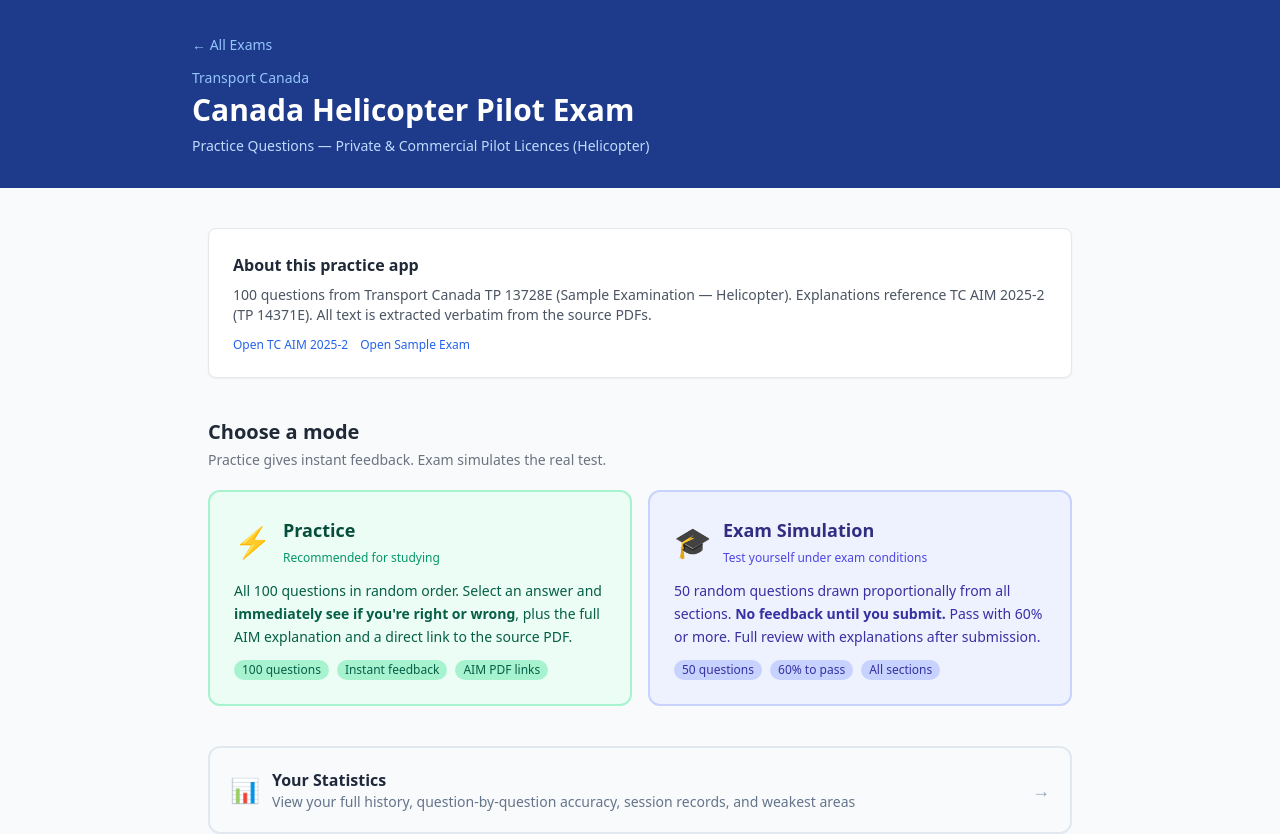
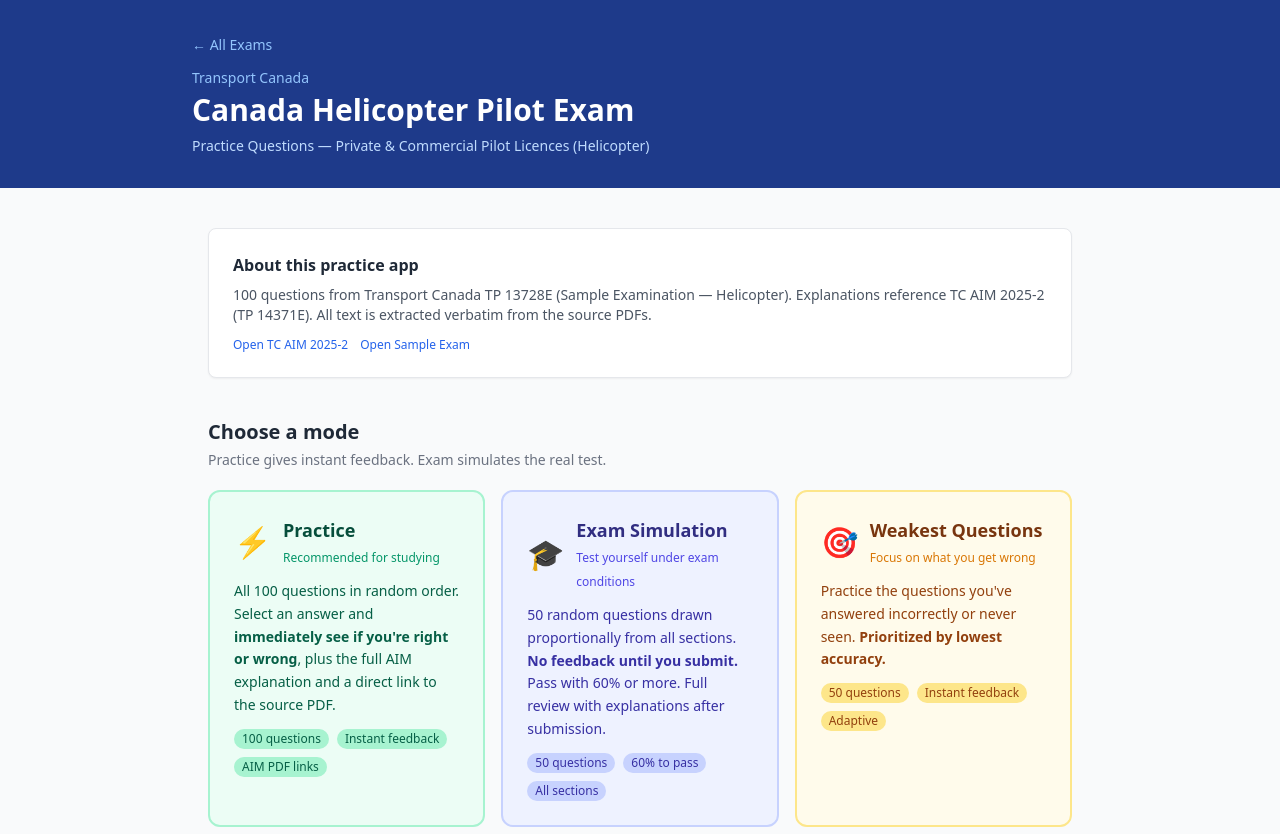
Before and after one commit to JMarquesG/CanadaExams, a Next.js app in the folder apps/quiz/: page /helicopter in a window 1280 px wide. Shown: the top 834 px of the page. Built offline with nearby package versions, Linux system fonts and the light colour scheme.

Commit message:
feat: weakest question exam

```diff
--- a/apps/quiz/src/app/helicopter/page.tsx
+++ b/apps/quiz/src/app/helicopter/page.tsx
@@ -1,7 +1,9 @@
 "use client";
 
+import { useState, useEffect } from "react";
 import Link from "next/link";
 import { SECTIONS, questions } from "@/data/questions";
+import { loadStats, getWeakQuestionIds } from "@/lib/stats";
 
 export default function HelicopterHomePage() {
   const totalQuestions = questions.length;
@@ -9,6 +11,16 @@
     section,
     count: questions.filter((q) => q.section === section).length,
   }));
+
+  const [weakCount, setWeakCount] = useState(0);
+  const [weakIds, setWeakIds] = useState<number[]>([]);
+
+  useEffect(() => {
+    const stats = loadStats();
+    const ids = getWeakQuestionIds(stats, questions.map((q) => q.id), 50);
+    setWeakIds(ids);
+    setWeakCount(ids.length);
+  }, []);
 
   return (
     <div className="min-h-screen bg-gray-50">
@@ -68,7 +80,7 @@
           Practice gives instant feedback. Exam simulates the real test.
         </p>
 
-        <div className="grid grid-cols-1 md:grid-cols-2 gap-4 mb-10">
+        <div className="grid grid-cols-1 md:grid-cols-2 lg:grid-cols-3 gap-4 mb-10">
           {/* ── Practice ── */}
           <Link href="/helicopter/quiz?mode=practice" className="group">
             <div className="bg-emerald-50 rounded-xl border-2 border-emerald-200 p-6 hover:border-emerald-500 hover:shadow-md transition-all cursor-pointer h-full">
@@ -136,6 +148,48 @@
               </div>
             </div>
           </Link>
+
+          {/* ── Weakest Questions ── */}
+          {weakCount > 0 ? (
+            <Link href={`/helicopter/quiz?mode=practice&weak=${weakIds.join(",")}`} className="group">
+              <div className="bg-amber-50 rounded-xl border-2 border-amber-200 p-6 hover:border-amber-500 hover:shadow-md transition-all cursor-pointer h-full">
+                <div className="flex items-center gap-3 mb-3">
+                  <span className="text-3xl">🎯</span>
+                  <div>
+                    <h3 className="font-bold text-amber-900 text-lg group-hover:text-amber-700">
+                      Weakest Questions
+                    </h3>
+                    <span className="text-xs text-amber-600 font-medium">
+                      Focus on what you get wrong
+                    </span>
+                  </div>
+                </div>
+                <p className="text-sm text-amber-800 mb-3 leading-relaxed">
+                  Practice the questions you&apos;ve answered incorrectly or
+                  never seen. <strong>Prioritized by lowest accuracy.</strong>
+                </p>
+                <div className="flex flex-wrap gap-2">
+                  <span className="text-xs bg-amber-200 text-amber-800 px-2 py-0.5 rounded-full">
+                    {weakCount} questions
+                  </span>
+                  <span className="text-xs bg-amber-200 text-amber-800 px-2 py-0.5 rounded-full">
+                    Instant feedback
+                  </span>
+                  <span className="text-xs bg-amber-200 text-amber-800 px-2 py-0.5 rounded-full">
+                    Adaptive
+                  </span>
+                </div>
+              </div>
+            </Link>
+          ) : (
+            <div className="bg-gray-50 rounded-xl border-2 border-dashed border-gray-200 p-6 flex flex-col items-center justify-center text-center h-full">
+              <span className="text-3xl mb-2">🎯</span>
+              <h3 className="font-bold text-gray-400 text-lg">Weakest Questions</h3>
+              <p className="text-sm text-gray-400 mt-1">
+                Complete a practice or exam first to unlock this mode
+              </p>
+            </div>
+          )}
         </div>
 
         {/* ── STATISTICS ──────────────────────────────────────────── */}
--- a/apps/quiz/src/app/helicopter/quiz/page.tsx
+++ b/apps/quiz/src/app/helicopter/quiz/page.tsx
@@ -10,8 +10,10 @@
   const searchParams = useSearchParams();
   const mode = searchParams.get("mode") ?? "all";
   const sessionId = searchParams.get("session") ?? undefined;
+  const weakParam = searchParams.get("weak");
+  const weakIds = weakParam ? weakParam.split(",").map(Number).filter(Boolean) : undefined;
 
-  if (mode === "practice") return <PracticeClient sessionId={sessionId} />;
+  if (mode === "practice") return <PracticeClient sessionId={sessionId} weakIds={weakIds} />;
   if (mode === "exam") return <ExamClient sessionId={sessionId} />;
   return <QuizClient sessionId={sessionId} />;
 }
--- a/apps/quiz/src/app/pstar/page.tsx
+++ b/apps/quiz/src/app/pstar/page.tsx
@@ -1,7 +1,9 @@
 "use client";
 
+import { useState, useEffect } from "react";
 import Link from "next/link";
 import { PSTAR_SECTIONS, pstarQuestions } from "@/data/pstar-questions";
+import { loadPstarStats, getWeakQuestionIds } from "@/lib/stats";
 
 export default function PstarHomePage() {
   const totalQuestions = pstarQuestions.length;
@@ -9,6 +11,16 @@
     section,
     count: pstarQuestions.filter((q) => q.section === section).length,
   }));
+
+  const [weakCount, setWeakCount] = useState(0);
+  const [weakIds, setWeakIds] = useState<number[]>([]);
+
+  useEffect(() => {
+    const stats = loadPstarStats();
+    const ids = getWeakQuestionIds(stats, pstarQuestions.map((q) => q.id), 50);
+    setWeakIds(ids);
+    setWeakCount(ids.length);
+  }, []);
 
   const sectionIcons: Record<string, string> = {
     "Collision Avoidance": "🔀",
@@ -116,7 +128,7 @@
           Practice gives instant feedback. Exam simulates the real test.
         </p>
 
-        <div className="grid grid-cols-1 md:grid-cols-2 gap-4 mb-10">
+        <div className="grid grid-cols-1 md:grid-cols-2 lg:grid-cols-3 gap-4 mb-10">
           {/* ── Practice ── */}
           <Link href="/pstar/quiz?mode=practice" className="group">
             <div className="bg-emerald-50 rounded-xl border-2 border-emerald-200 p-6 hover:border-emerald-500 hover:shadow-md transition-all cursor-pointer h-full">
@@ -183,6 +195,48 @@
               </div>
             </div>
           </Link>
+
+          {/* ── Weakest Questions ── */}
+          {weakCount > 0 ? (
+            <Link href={`/pstar/quiz?mode=practice&weak=${weakIds.join(",")}`} className="group">
+              <div className="bg-amber-50 rounded-xl border-2 border-amber-200 p-6 hover:border-amber-500 hover:shadow-md transition-all cursor-pointer h-full">
+                <div className="flex items-center gap-3 mb-3">
+                  <span className="text-3xl">🎯</span>
+                  <div>
+                    <h3 className="font-bold text-amber-900 text-lg group-hover:text-amber-700">
+                      Weakest Questions
+                    </h3>
+                    <span className="text-xs text-amber-600 font-medium">
+                      Focus on what you get wrong
+                    </span>
+                  </div>
+                </div>
+                <p className="text-sm text-amber-800 mb-3 leading-relaxed">
+                  Practice the questions you&apos;ve answered incorrectly or
+                  never seen. <strong>Prioritized by lowest accuracy.</strong>
+                </p>
+                <div className="flex flex-wrap gap-2">
+                  <span className="text-xs bg-amber-200 text-amber-800 px-2 py-0.5 rounded-full">
+                    {weakCount} questions
+                  </span>
+                  <span className="text-xs bg-amber-200 text-amber-800 px-2 py-0.5 rounded-full">
+                    Instant feedback
+                  </span>
+                  <span className="text-xs bg-amber-200 text-amber-800 px-2 py-0.5 rounded-full">
+                    Adaptive
+                  </span>
+                </div>
+              </div>
+            </Link>
+          ) : (
+            <div className="bg-gray-50 rounded-xl border-2 border-dashed border-gray-200 p-6 flex flex-col items-center justify-center text-center h-full">
+              <span className="text-3xl mb-2">🎯</span>
+              <h3 className="font-bold text-gray-400 text-lg">Weakest Questions</h3>
+              <p className="text-sm text-gray-400 mt-1">
+                Complete a practice or exam first to unlock this mode
+              </p>
+            </div>
+          )}
         </div>
 
         {/* ── STATISTICS ──────────────────────────────────────────── */}
--- a/apps/quiz/src/app/pstar/quiz/page.tsx
+++ b/apps/quiz/src/app/pstar/quiz/page.tsx
@@ -10,8 +10,10 @@
   const searchParams = useSearchParams();
   const mode = searchParams.get("mode") ?? "all";
   const sessionId = searchParams.get("session") ?? undefined;
+  const weakParam = searchParams.get("weak");
+  const weakIds = weakParam ? weakParam.split(",").map(Number).filter(Boolean) : undefined;
 
-  if (mode === "practice") return <PstarPracticeClient sessionId={sessionId} />;
+  if (mode === "practice") return <PstarPracticeClient sessionId={sessionId} weakIds={weakIds} />;
   if (mode === "exam") return <PstarExamClient sessionId={sessionId} />;
   return <PstarQuizClient sessionId={sessionId} />;
 }
--- a/apps/quiz/src/components/PracticeClient.tsx
+++ b/apps/quiz/src/components/PracticeClient.tsx
@@ -24,7 +24,7 @@
 type AnswerRecord = { selected: number; correct: boolean };
 type ReviewFilter = "all" | "correct" | "incorrect";
 
-export default function PracticeClient({ sessionId: resumeSessionId }: { sessionId?: string }) {
+export default function PracticeClient({ sessionId: resumeSessionId, weakIds }: { sessionId?: string; weakIds?: number[] }) {
   const [quiz, setQuiz] = useState<Question[]>([]);
   const [currentIndex, setCurrentIndex] = useState(0);
   const [answers, setAnswers] = useState<Record<number, AnswerRecord>>({});
@@ -72,13 +72,17 @@
     }
 
     // New session
-    const shuffled = shuffleArray(questions);
-    setQuiz(shuffled);
+    let pool = questions;
+    if (weakIds && weakIds.length > 0) {
+      pool = weakIds.map((id) => questions.find((q) => q.id === id)).filter(Boolean) as Question[];
+    }
+    const qs = weakIds && weakIds.length > 0 ? pool : shuffleArray(pool);
+    setQuiz(qs);
     sessionIdRef.current = startSession(
       "practice",
-      shuffled.map((q) => q.id)
+      qs.map((q) => q.id)
     );
-  }, [resumeSessionId]);
+  }, [resumeSessionId, weakIds]);
 
   // Track visited questions
   const goTo = useCallback(
@@ -549,7 +553,7 @@
               ← Home
             </Link>
             <span className="text-emerald-500">|</span>
-            <span className="text-sm text-emerald-200 font-medium">⚡ Practice</span>
+            <span className="text-sm text-emerald-200 font-medium">{weakIds && weakIds.length > 0 ? "🎯 Weakest Questions" : "⚡ Practice"}</span>
           </div>
           <div className="flex items-center gap-4 text-sm text-emerald-200">
             <span>
--- a/apps/quiz/src/components/PstarPracticeClient.tsx
+++ b/apps/quiz/src/components/PstarPracticeClient.tsx
@@ -25,7 +25,7 @@
 type AnswerRecord = { selected: number; correct: boolean };
 type ReviewFilter = "all" | "correct" | "incorrect";
 
-export default function PstarPracticeClient({ sessionId: resumeSessionId }: { sessionId?: string }) {
+export default function PstarPracticeClient({ sessionId: resumeSessionId, weakIds }: { sessionId?: string; weakIds?: number[] }) {
   const [quiz, setQuiz] = useState<PstarQuestion[]>([]);
   const [currentIndex, setCurrentIndex] = useState(0);
   const [answers, setAnswers] = useState<Record<number, AnswerRecord>>({});
@@ -75,13 +75,19 @@
     }
 
     // New session
-    const shuffled = shuffleArray(pstarQuestions);
-    setQuiz(shuffled);
+    let pool = pstarQuestions;
+    if (weakIds && weakIds.length > 0) {
+      const idSet = new Set(weakIds);
+      // Maintain weak-first order, don't shuffle
+      pool = weakIds.map((id) => pstarQuestions.find((q) => q.id === id)).filter(Boolean) as PstarQuestion[];
+    }
+    const qs = weakIds && weakIds.length > 0 ? pool : shuffleArray(pool);
+    setQuiz(qs);
     sessionIdRef.current = startPstarSession(
       "practice",
-      shuffled.map((q) => q.id)
+      qs.map((q) => q.id)
     );
-  }, [resumeSessionId]);
+  }, [resumeSessionId, weakIds]);
 
   // Record view for first question once quiz loads
   useEffect(() => {
@@ -438,7 +444,7 @@
               ← Home
             </Link>
             <span className="text-indigo-500">|</span>
-            <span className="text-sm text-indigo-200 font-medium">⚡ PSTAR Practice</span>
+            <span className="text-sm text-indigo-200 font-medium">{weakIds && weakIds.length > 0 ? "🎯 Weakest Questions" : "⚡ PSTAR Practice"}</span>
           </div>
           <div className="flex items-center gap-4 text-sm text-indigo-200">
             <span>{answeredCount}/{quiz.length} answered</span>
```
Also changed, not shown: apps/quiz/src/lib/stats.ts (+37 -0 lines).
